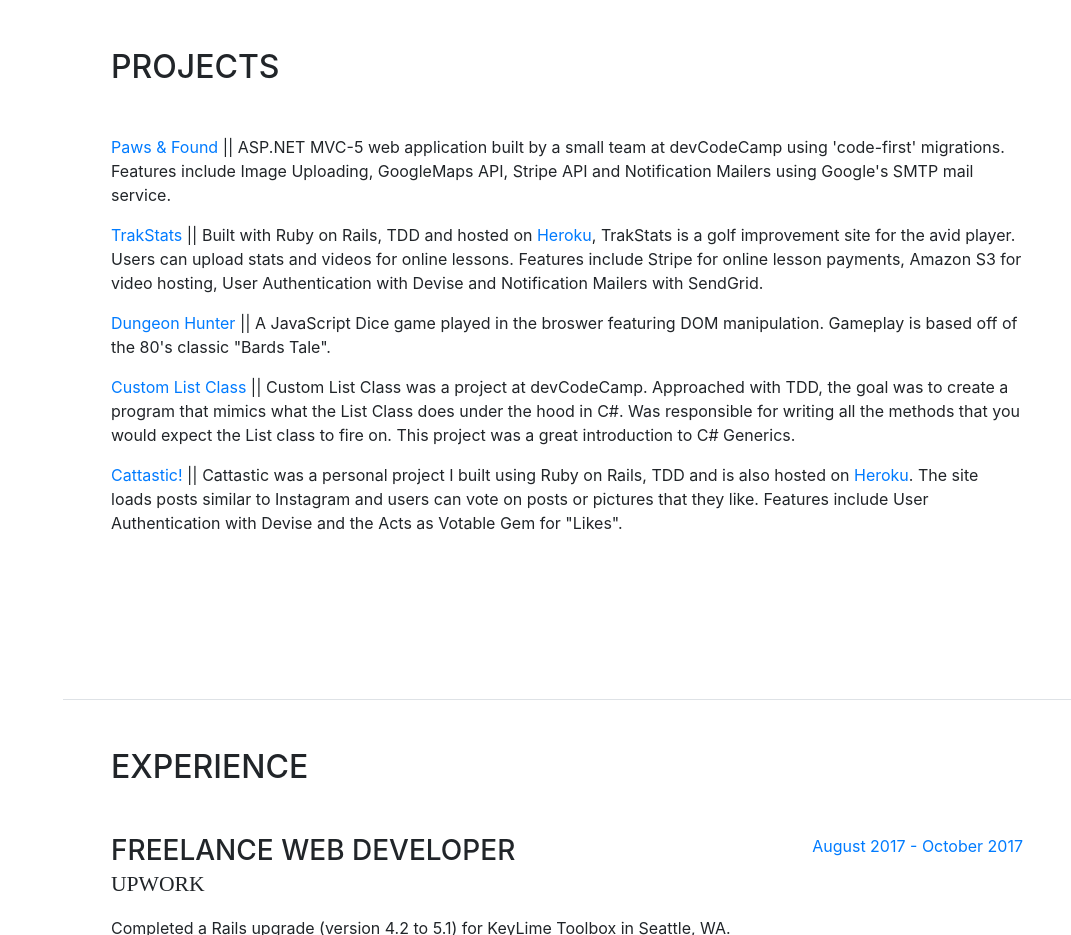
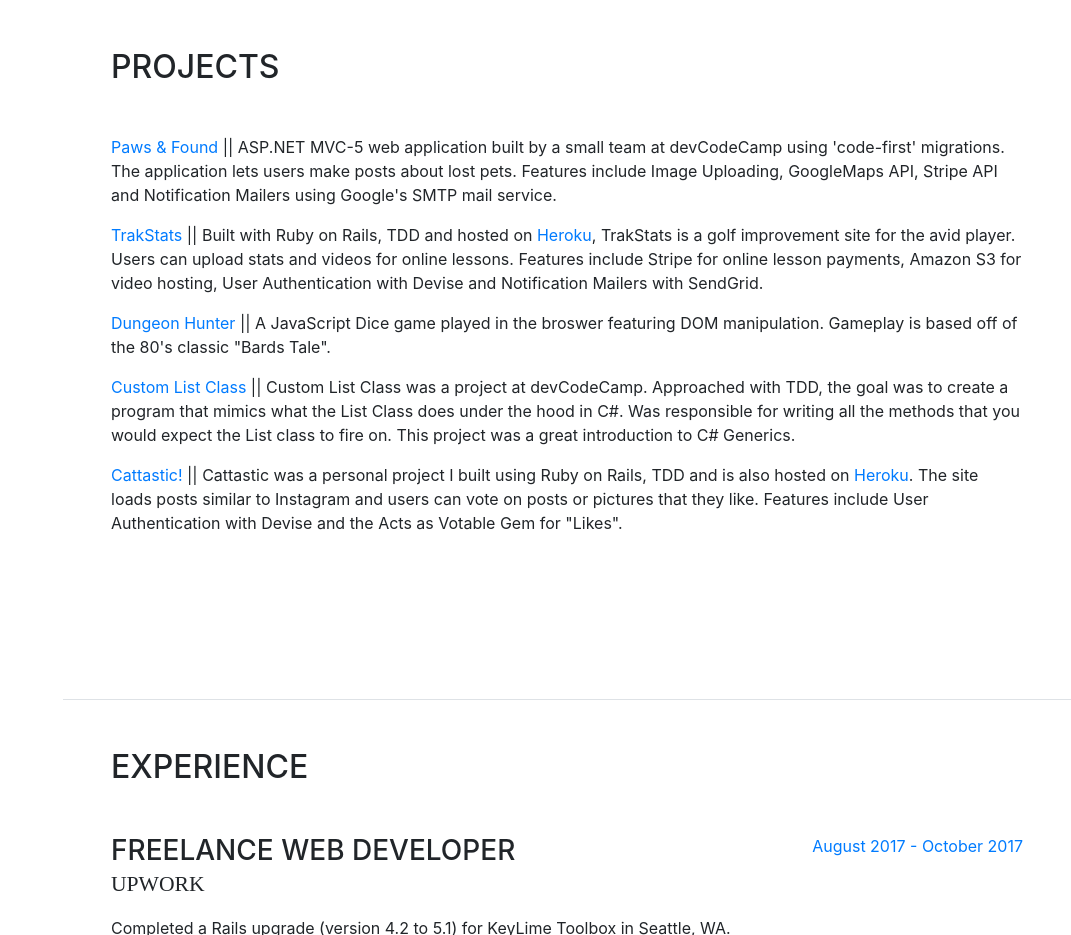
Before and after one commit to waders92/waders92.github.io, a website with bundled scripts: page index.html in a window 1280 px wide. Shown: the part 900-1835 px from the top of the page, without its empty margins (209-1280 px from the left). Built offline with nearby package versions, Linux system fonts and the light colour scheme; a web font is replaced by a local one.

Commit message:
updated project description

```diff
--- a/index.html
+++ b/index.html
@@ -116,7 +116,7 @@
       <section class="resume-section p-3 p-lg-5 d-flex flex-column" id="projects">
         <div class="my-auto">
           <h2 class="mb-5">Projects</h2>
-          <p><a href="https://github.com/waders92/dcc_paws_and_found" target="_blank">Paws &amp; Found</a>  || ASP.NET MVC-5 web application built by a small team at devCodeCamp using 'code-first' migrations. Features include Image Uploading, GoogleMaps API, Stripe API and Notification Mailers using Google's SMTP mail service.</p>
+          <p><a href="https://github.com/waders92/dcc_paws_and_found" target="_blank">Paws &amp; Found</a>  || ASP.NET MVC-5 web application built by a small team at devCodeCamp using 'code-first' migrations. The application lets users make posts about lost pets. Features include Image Uploading, GoogleMaps API, Stripe API and Notification Mailers using Google's SMTP mail service.</p>
           <p><a href="https://github.com/waders92/golfstats" target="_blank">TrakStats</a>   ||  Built with Ruby on Rails, TDD and hosted on <a href="https://trakstats.herokuapp.com/" target="_blank">Heroku</a>, TrakStats is a golf improvement site for the avid player. Users can upload stats and videos for online lessons. Features include Stripe for online lesson payments, Amazon S3 for video hosting, User Authentication with Devise and Notification Mailers with SendGrid.</p>
           <p><a href="https://github.com/waders92/dccDiceGame" target="_blank">Dungeon Hunter</a>   ||   A JavaScript Dice game played in the broswer featuring DOM manipulation. Gameplay is based off of the 80's classic "Bards Tale".</p>
           <p><a href="https://github.com/waders92/dcc_custom_list_class" target="_blank">Custom List Class</a>   ||  Custom List Class was a project at devCodeCamp. Approached with TDD, the goal was to create a program that mimics what the List Class does under the hood in C#. Was responsible for writing all the methods that you would expect the List class to fire on. This project was a great introduction to C# Generics.</p>
```
